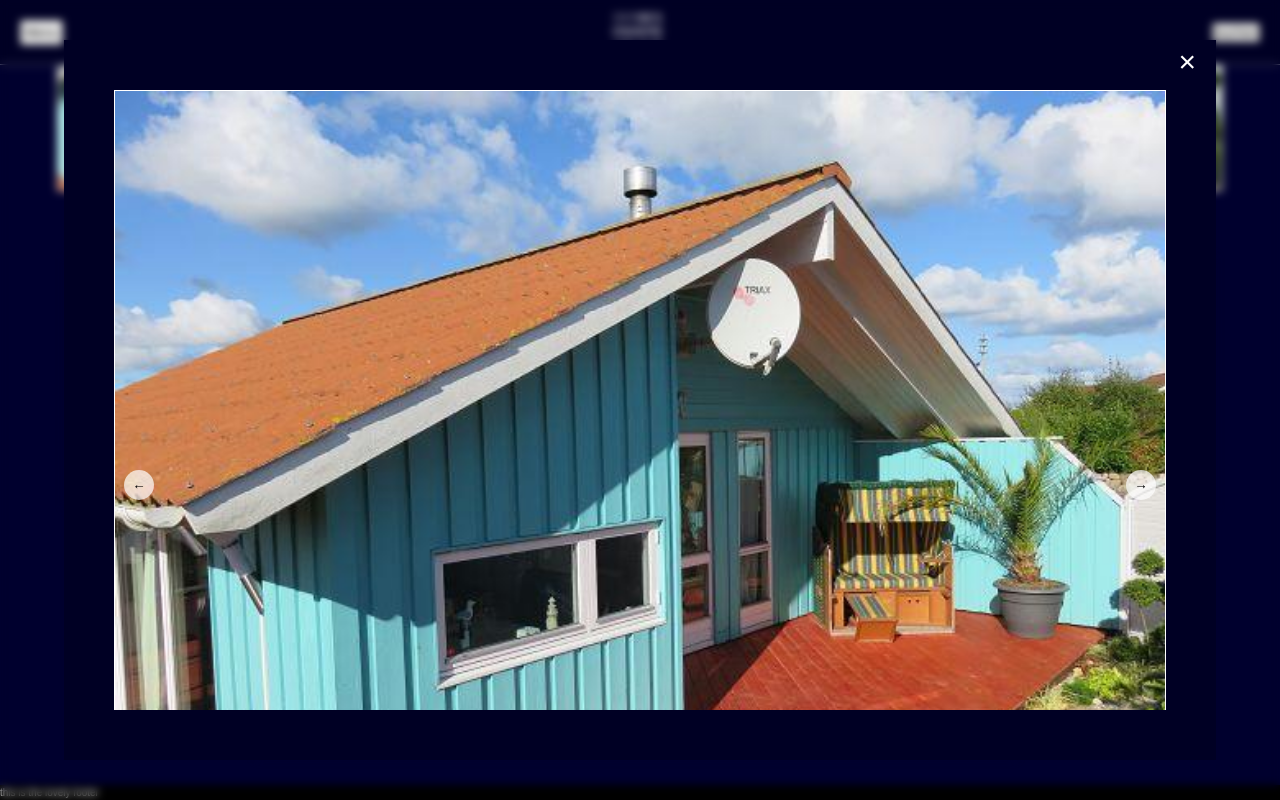
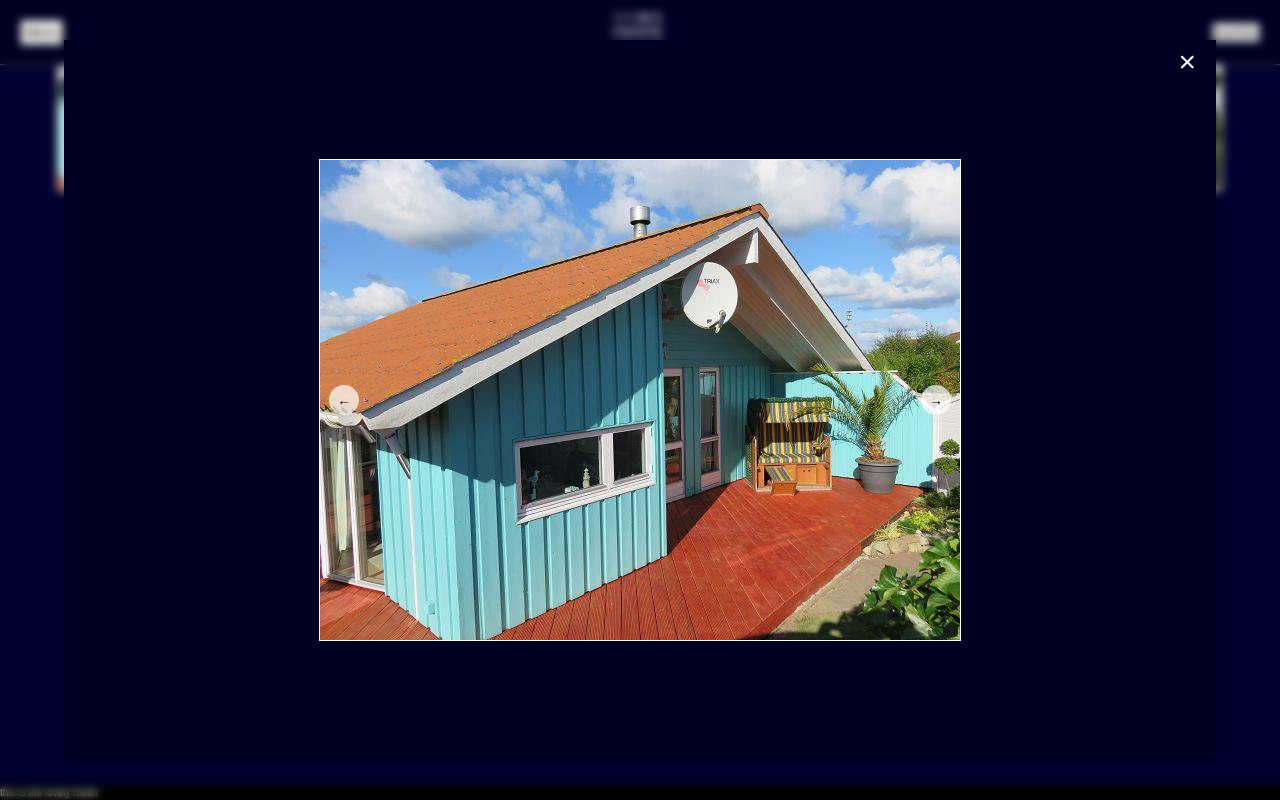
Before and after one commit to corinnaSPK/ferienhaus_vue, a Vue app in the folder ferienhaus/: page /house/kuestentraum in a window 1280 px wide. Both pictures are taken after a click on the button 241 px from the left and 1774 px from the top of the page. Shown: the part 1270-2070 px from the top of the page. Built offline with nearby package versions, Linux system fonts and the light colour scheme.

Commit message:
pulling images correctly

```diff
--- a/ferienhaus/src/components/Gallery.vue
+++ b/ferienhaus/src/components/Gallery.vue
@@ -4,13 +4,15 @@
 			<ul class="thumbnail flexwrap">
 				<li v-for="(img, index) in images" :key="img">
 					<button @click="openLightbox">
-						<img :src="`../src/assets/img/${img}`" alt="" :id="index" />
+						<!-- <img :src="`../src/assets/img/${img}`" alt="" :id="index" /> -->
+						<img :src="getImageUrl(img)" alt="" :id="index" />
 					</button>
 				</li>
 			</ul>
 			<Modal :modalOpen="modalOpen" @close="closeLightbox">
 				<div class="current_image mcenter">
-					<img :src="`../src/assets/img/${images[currentImageIndex]}`" alt="" />
+					<!-- <img :src="`../src/assets/img/${images[currentImageIndex]}`" alt="" /> -->
+					<img :src="getImageUrl(images[currentImageIndex])" alt="" />
 					<div class="buttons_wrapper">
 						<button @click="prev">&larr;</button>
 						<button @click="next">&rarr;</button>
@@ -39,6 +41,9 @@ const { house } = defineProps(["house"]);
 // momentan loopen wir durch ein array mit einfachen strings ["abc", "def", "etc"]; wir müssern aber statt der e3infachen strings ein objekt loopen, das muss im code noch angepasst werden
 const images = house.imgintro;
 
+const getImageUrl = (path) => {
+	return new URL(`../assets/img/${path}`, import.meta.url).href;
+};
 const modalOpen = ref(false);
 
 const currentImage = ref(null);
@@ -55,10 +60,12 @@ const closeLightbox = () => {
 };
 
 const prev = () => {
-	if (currentImageIndex.value === 0) currentImageIndex.value = images.length;
+	if (currentImageIndex.value === 0)
+		currentImageIndex.value = images.length - 1;
 	else {
 		currentImageIndex.value = currentImageIndex.value - 1;
 	}
+	console.log(currentImageIndex.value);
 };
 
 const next = () => {
@@ -84,8 +91,6 @@ button {
 }
 .thumbnail li {
 	flex: 0 1 clamp(100px, 20%, 300px);
-
-	border: 3px solid red;
 }
 .thumbnail img {
 	width: 100%;
@@ -95,10 +100,9 @@ button {
 
 .current_image {
 	width: 100%;
-	height: 100%;
-
+	max-height: 100%;
 	display: grid;
-	align-items: center;
+	place-content: center;
 	grid-template-areas: "stack";
 	overflow: hidden;
 }
@@ -108,14 +112,15 @@ button {
 }
 
 .current_image > img {
-	max-height: 100%;
-	max-width: 100%;
+	/* max-height: 100%; */
+	/* max-width: 100%; */
 	object-fit: cover;
 	object-position: center;
 }
 
 .buttons_wrapper {
 	height: 50px;
+	align-self: center;
 	display: flex;
 	align-items: center;
 	justify-content: space-between;
--- a/ferienhaus/src/components/Home/HousesWrapperHome.vue
+++ b/ferienhaus/src/components/Home/HousesWrapperHome.vue
@@ -1,7 +1,7 @@
 <template>
 	<div class="dgridcenter house_wrapper text-center" ref="houseWrapper">
 		<div v-for="house in houses" :key="`house-${house.id}`" class="house_card">
-			<img :src="`../../../public/img/${house.imgmain}`" alt="" />
+			<img :src="getImageUrl(house.imgmain)" alt="" />
 			<div class="card-main p-3">
 				<h3 class="fs-head-3 space-1">{{ house.name }}</h3>
 				<p class="fs-copy mb-3rem">
@@ -69,7 +69,7 @@
 						}
 					"
 				>
-					Mehr erfahren
+					Entdecken
 				</button>
 			</div>
 		</div>
@@ -86,7 +86,10 @@ import housesData from "../../data/houses.json";
 const router = useRouter();
 const houseWrapper = ref(null);
 const houses = ref(housesData);
-const card = ref([]);
+
+const getImageUrl = (path) => {
+	return new URL(`../../assets/img/${path}`, import.meta.url).href;
+};
 import { usefadeInLeftChildren } from "@/composables/fadeInLeftChildren.js";
 
 onMounted(() => {
@@ -114,16 +117,19 @@ svg {
 }
 button {
 	padding: 1em 2em;
-	border: none;
-	transition: all ease 0.3s;
+	border: 1px solid transparent;
+	transition: all ease 0.5s;
 	background-color: var(--cl-light);
 }
 button:hover,
 button:focus,
 button:focus-visible {
 	cursor: pointer;
-	background-color: rgba(219, 219, 248, 0.87);
-	transition: all ease 0.3s;
+	/* background-color: rgba(219, 219, 248, 0.87); */
+	background-color: transparent;
+	color: white;
+	border: 1px solid var(--cl-light-opa);
+	transition: all ease 0.5s;
 }
 
 h3::after {
--- a/ferienhaus/src/components/Houses/HeroHouse.vue
+++ b/ferienhaus/src/components/Houses/HeroHouse.vue
@@ -1,7 +1,8 @@
 <template>
 	<div class="house_hero">
 		<div class="right">
-			<img :src="`../src/assets/img/${house.imgmain}`" alt="" srcset="" />
+			<!-- <img :src="`../src/assets/img/${house.imgmain}`" alt="" srcset="" /> -->
+			<img :src="getImageUrl(house.imgmain)" alt="" srcset="" />
 		</div>
 		<div class="left dgridcenter cl-text-dark-accent fs-head-main p-3">
 			<h1 class="head_hero fs-head-main ff-sansserif uppercase space-3">
@@ -13,6 +14,9 @@
 
 <script setup>
 const { house } = defineProps(["house"]);
+const getImageUrl = (path) => {
+	return new URL(`../../assets/img/${path}`, import.meta.url).href;
+};
 </script>
 
 <style lang="css" scoped>
--- a/ferienhaus/src/components/Houses/HeroIntro.vue
+++ b/ferienhaus/src/components/Houses/HeroIntro.vue
@@ -8,7 +8,8 @@
 		</div>
 		<ul class="intro_imgs flexwrap">
 			<li v-for="img in house.imgintro">
-				<img :src="`../src/assets/img/${img}`" alt="" srcset="" />
+				<!-- <img :src="`../src/assets/img/${img}`" alt="" srcset="" /> -->
+				<img :src="getImageUrl(img)" alt="" srcset="" />
 			</li>
 		</ul>
 	</div>
@@ -16,6 +17,9 @@
 
 <script setup>
 const { house } = defineProps(["house"]);
+const getImageUrl = (path) => {
+	return new URL(`../../assets/img/${path}`, import.meta.url).href;
+};
 </script>
 
 <style lang="css" scoped>
--- a/ferienhaus/src/components/Modal.vue
+++ b/ferienhaus/src/components/Modal.vue
@@ -41,6 +41,7 @@ const closeLightbox = () => {
 	padding: 5rem;
 	z-index: 1000;
 	overflow: hidden;
+	display: flex;
 }
 
 .overlay {
--- a/ferienhaus/src/views/HousesView.vue
+++ b/ferienhaus/src/views/HousesView.vue
@@ -2,9 +2,7 @@
 	<div>
 		<HeroHouse :house="house" :key="componentKey"></HeroHouse>
 		<HeroIntro :house="house" :key="$route.path"></HeroIntro>
-		<Gallery :house="house" :key="$route.params.path"
-			><template>gies here</template></Gallery
-		>
+		<Gallery :house="house" :key="$route.params.path"></Gallery>
 	</div>
 	<!-- <ul class="p-3">
 			<li>gallery</li>
@@ -12,7 +10,6 @@
 			<li>testi</li>
 			<li>verfügbarkeit</li>
 	</ul> -->
-	<!-- <Carousel></Carousel> -->
 </template>
 
 <script setup>
```
